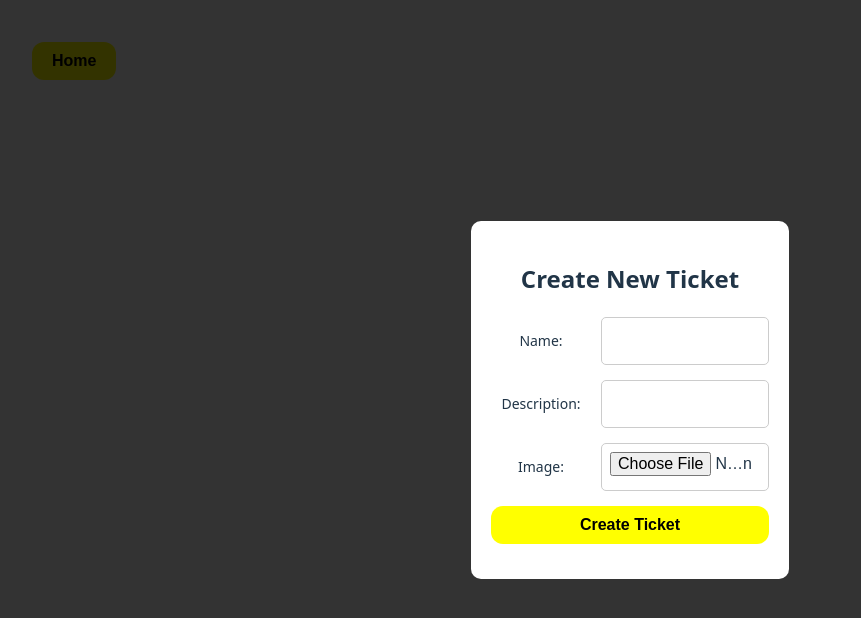
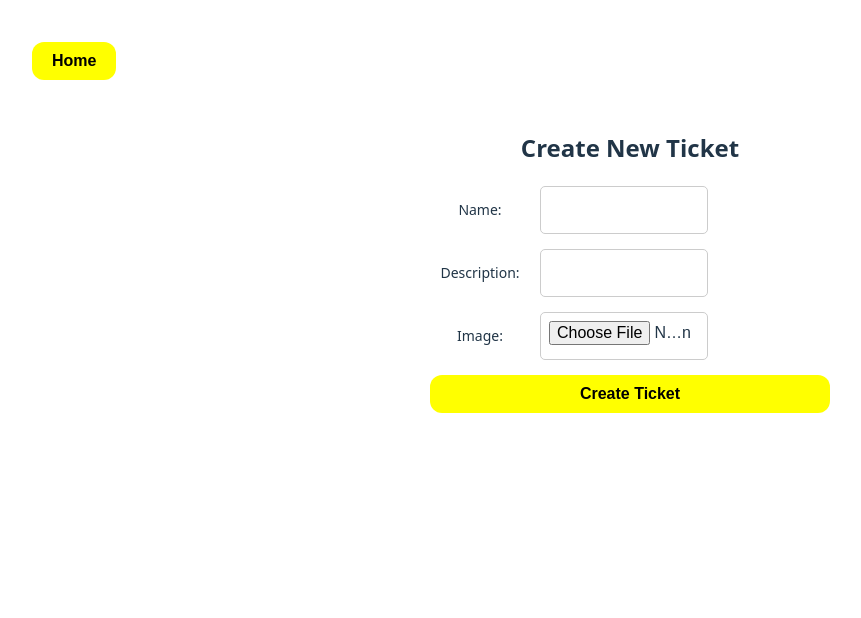
Before and after one commit to TonA-Ticket-Event-Service/tma-nft-ticket-service-frontend, a React (Vite) app: page /create in a window 1280 px wide. Shown: the top 618 px of the page, without its empty margins (10-871 px from the left). Built offline with nearby package versions, Linux system fonts and the light colour scheme; what @twa-dev/sdk would draw is missing.

Commit message:
fix issue with css for open not needed page in popup

```diff
--- a/src/tickets/Ticket.css
+++ b/src/tickets/Ticket.css
@@ -1,4 +1,4 @@
-.modal {
+.modal_ticket {
     display: flex;
     justify-content: center;
     align-items: center;
--- a/src/tickets/Tickets.tsx
+++ b/src/tickets/Tickets.tsx
@@ -71,7 +71,7 @@ const Tickets = () => {
                 )}
 
                 {selectedImage && (
-                    <div className="modal" onClick={closeModal}>
+                    <div className="modal_ticket" onClick={closeModal}>
                         <div className="modal-content">
                             <span className="close" onClick={closeModal}>&times;</span>
                             <img src={selectedImage} alt="Full-size NFT" style={{ width: '100%', height: 'auto' }} />
```
